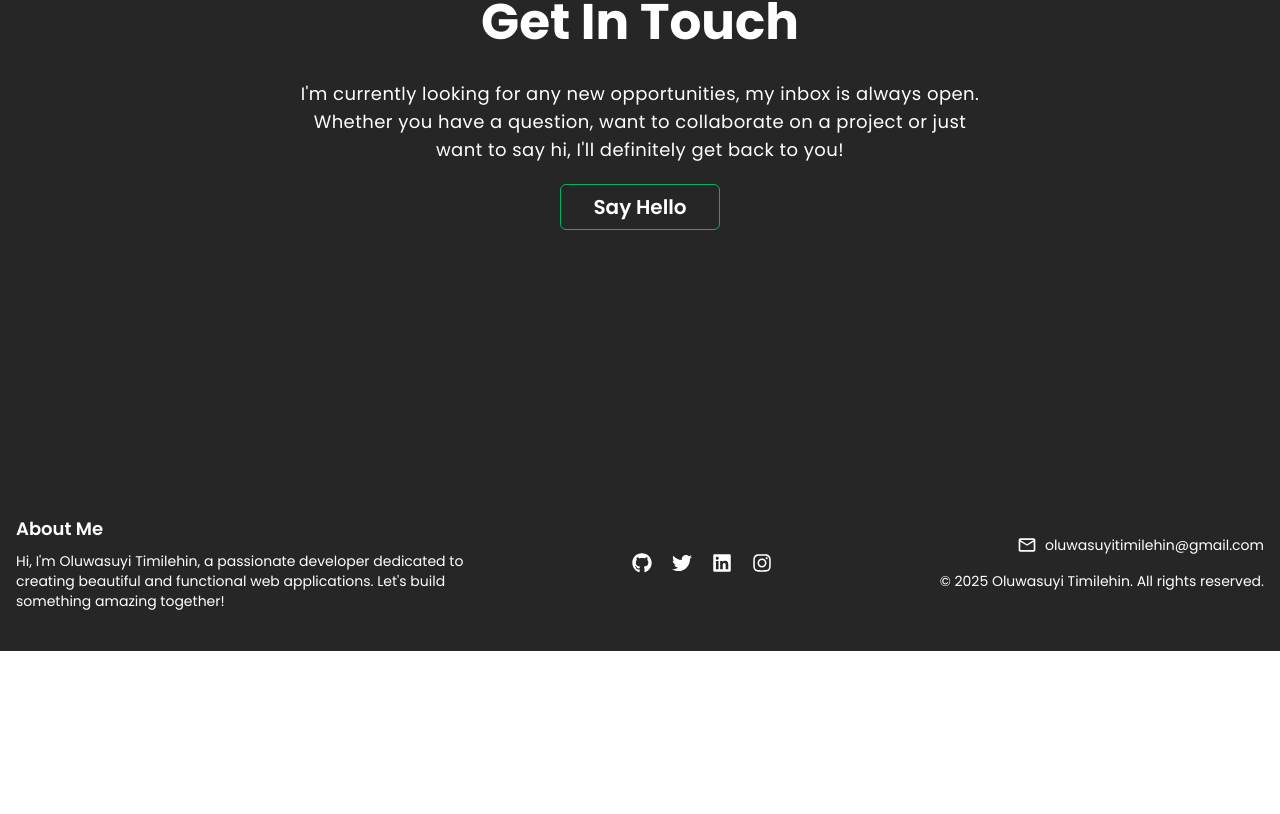
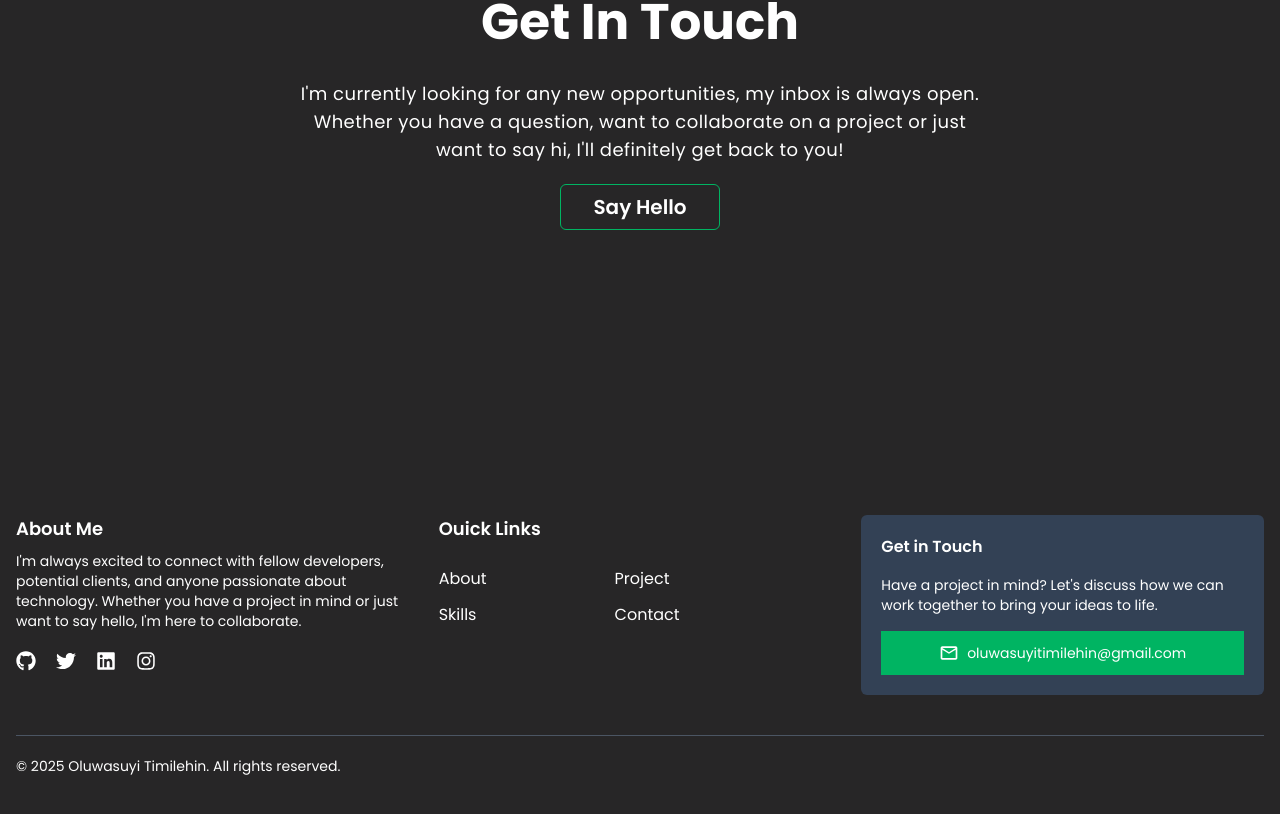
Before and after one commit to Usmanbalogun044/B-LOGUN-USMAN-TEMITOPE-Portfolio, a React (Vite) app in the folder intro/: page / in a window 1280 px wide. Shown: the part 3589-4403 px from the top of the page. Before the commit the page ends 4240 px from the top, so only its background shows below. Built offline with nearby package versions, Linux system fonts and the light colour scheme.

Commit message:
changed the footer

```diff
--- a/intro/src/Components/Footer.jsx
+++ b/intro/src/Components/Footer.jsx
@@ -1,19 +1,28 @@
-import React from "react";
+import React, { useState } from "react";
 import { Link } from "react-router-dom";
+import { Link as ScrollLink } from "react-scroll";
 import { FaLinkedin, FaGithub, FaInstagram, FaTwitter } from "react-icons/fa";
 import { MdOutlineMail } from "react-icons/md";
 
 const Footer = () => {
+  const [open, setOpen] = useState(false);
+
+  const toggleMenu = () => {
+    setOpen(!open);
+  };
+
   return (
     <footer className="bg-primary text-white py-10">
       <div className="container mx-auto px-4">
-        <div className="flex flex-col md:flex-row justify-between items-center">
-          <div className="text-center md:text-left mb-6 md:mb-0 max-w-md">
+        <div className="flex flex-col md:flex-row md:space-x-5 justify-between items-start">
+          <div className="flex flex-col md:w-4/12 lg:space-y-5 mb-10">
+            <div className=" md:text-left mb-6 md:mb-0 max-w-md">
               <h3 className="text-lg font-semibold mb-2">About Me</h3>
               <p className="text-sm">
-              Hi, I'm Oluwasuyi Timilehin, a passionate developer dedicated to
-              creating beautiful and functional web applications. Let's build
-              something amazing together!
+                I'm always excited to connect with fellow developers, potential
+                clients, and anyone passionate about technology. Whether you
+                have a project in mind or just want to say hello, I'm here to
+                collaborate.
               </p>
             </div>
             <div className="flex space-x-5 mb-6 md:mb-0">
@@ -23,7 +32,10 @@ const Footer = () => {
               >
                 <FaGithub className="text-xl hover:text-secondary transition-colors duration-300" />
               </Link>
-            <Link to="https://twitter.com/OluwasuyiOlumi3" aria-label="Twitter">
+              <Link
+                to="https://twitter.com/OluwasuyiOlumi3"
+                aria-label="Twitter"
+              >
                 <FaTwitter className="text-xl hover:text-secondary transition-colors duration-300" />
               </Link>
               <Link
@@ -39,20 +51,78 @@ const Footer = () => {
                 <FaInstagram className="text-xl hover:text-secondary transition-colors duration-300" />
               </Link>
             </div>
-          <div className="flex flex-col items-center md:items-end">
+          </div>
+          <div className="flex flex-col md:w-4/12 lg:space-y-4 mb-10">
+            <h2 className="text-lg font-semibold mb-2">Ouick Links</h2>
+            <div className="flex items-center space-x-32">
+              <div className="flex flex-col space-y-3">
+                <ScrollLink
+                  to="about"
+                  spy={true}
+                  smooth={true}
+                  offset={-70}
+                  duration={500}
+                  className="cursor-pointer"
+                >
+                  About
+                </ScrollLink>
+                <ScrollLink
+                  to="skills"
+                  spy={true}
+                  smooth={true}
+                  offset={-70}
+                  duration={500}
+                  className="cursor-pointer"
+                >
+                  Skills
+                </ScrollLink>
+              </div>
+              <div className="flex flex-col space-y-3">
+                <ScrollLink
+                  to="resume"
+                  spy={true}
+                  smooth={true}
+                  offset={-70}
+                  duration={500}
+                  className="cursor-pointer"
+                >
+                  Project
+                </ScrollLink>
+                <ScrollLink
+                  to="contact"
+                  spy={true}
+                  smooth={true}
+                  offset={-70}
+                  duration={500}
+                  className="cursor-pointer"
+                  onClick={toggleMenu}
+                >
+                  Contact
+                </ScrollLink>
+              </div>
+            </div>
+          </div>
+          <div className="md:w-4/12 mb-10">
+            <div className="flex flex-col p-5 space-y-4 bg-slate-700 rounded-md">
+              <h2 className="font-semibold">Get in Touch</h2>
+              <p className="text-sm">
+                Have a project in mind? Let's discuss how we can work together
+                to bring your ideas to life.
+              </p>
               <Link
                 to="mailto:oluwasuyitimilehin@gmail.com?subject=Contact from Portfolio&body=Hello Timilehin,"
-              className="flex items-center space-x-2 hover:text-secondary transition-colors duration-300"
+                className="flex items-center justify-center space-x-2 bg-secondary text-white py-3 px-6"
               >
                 <MdOutlineMail fontSize={20} />
                 <span className="text-sm">oluwasuyitimilehin@gmail.com</span>
               </Link>
-            <p className="mt-4 text-sm">
+            </div>
+          </div>
+        </div>
+        <p className="border-t border-gray-600 py-5 text-sm">
           &copy; {new Date().getFullYear()} Oluwasuyi Timilehin. All rights
           reserved.
         </p>
-          </div>
-        </div>
       </div>
     </footer>
   );
```
Lines whose indentation alone changed are shown as unchanged.
